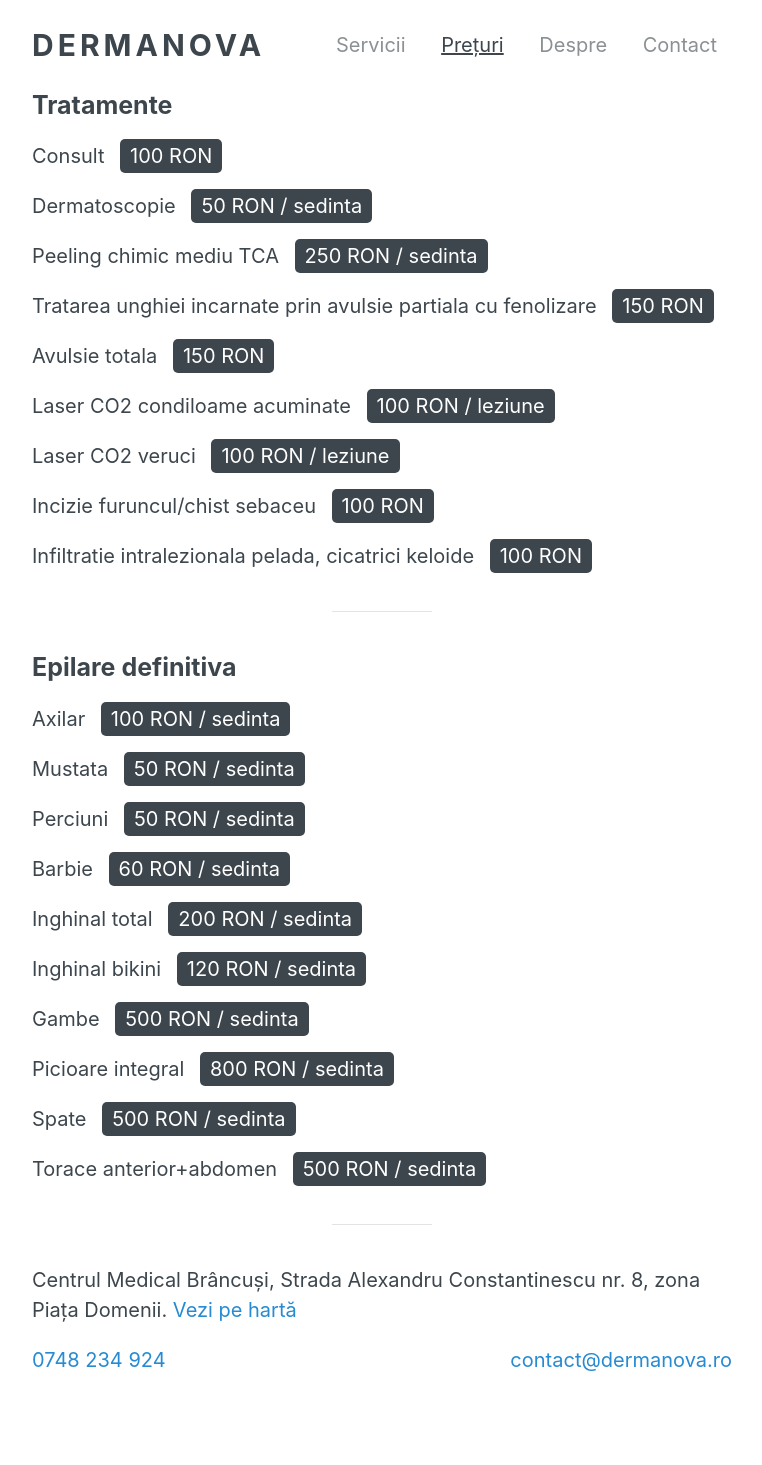
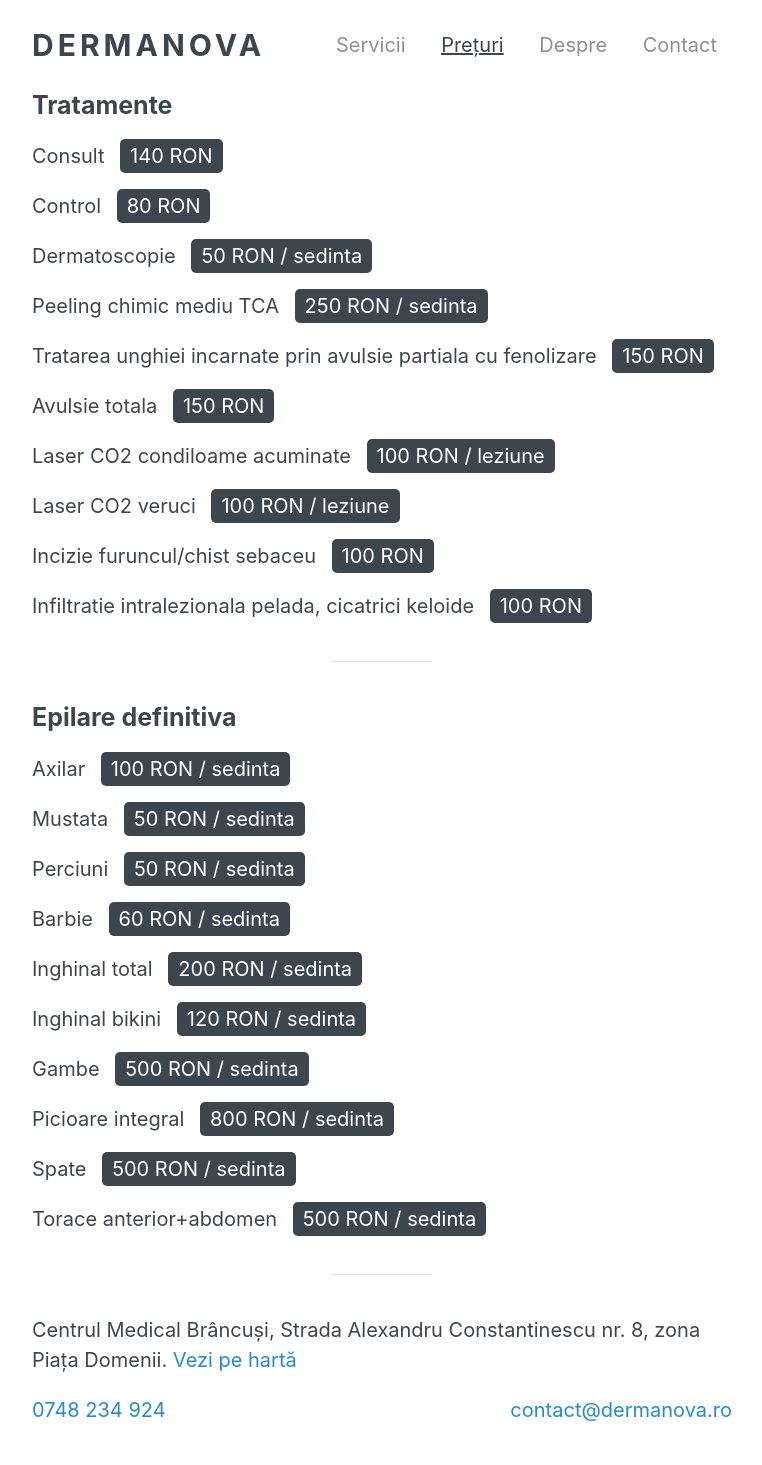
Before and after one commit to bogdansoare/dermanova, a Jekyll site: the page built from preturi.html, in a window 1280 px wide. Shown: the whole page, without its empty margins (258-1020 px from the left). Built offline with Jekyll 4.4.1, drawn with Linux system fonts in a browser that asks for light colours; before the commit the page ends 1415 px from its top, so only the background shows below that.

Commit message:
Update prices-treatment.yml

```diff
--- a/_data/prices-treatment.yml
+++ b/_data/prices-treatment.yml
@@ -1,5 +1,8 @@
 - name: Consult
-  value: 100 RON
+  value: 140 RON
+
+- name: Control
+  value: 80 RON
 
 - name: Dermatoscopie
   value: 50 RON / sedinta
```
